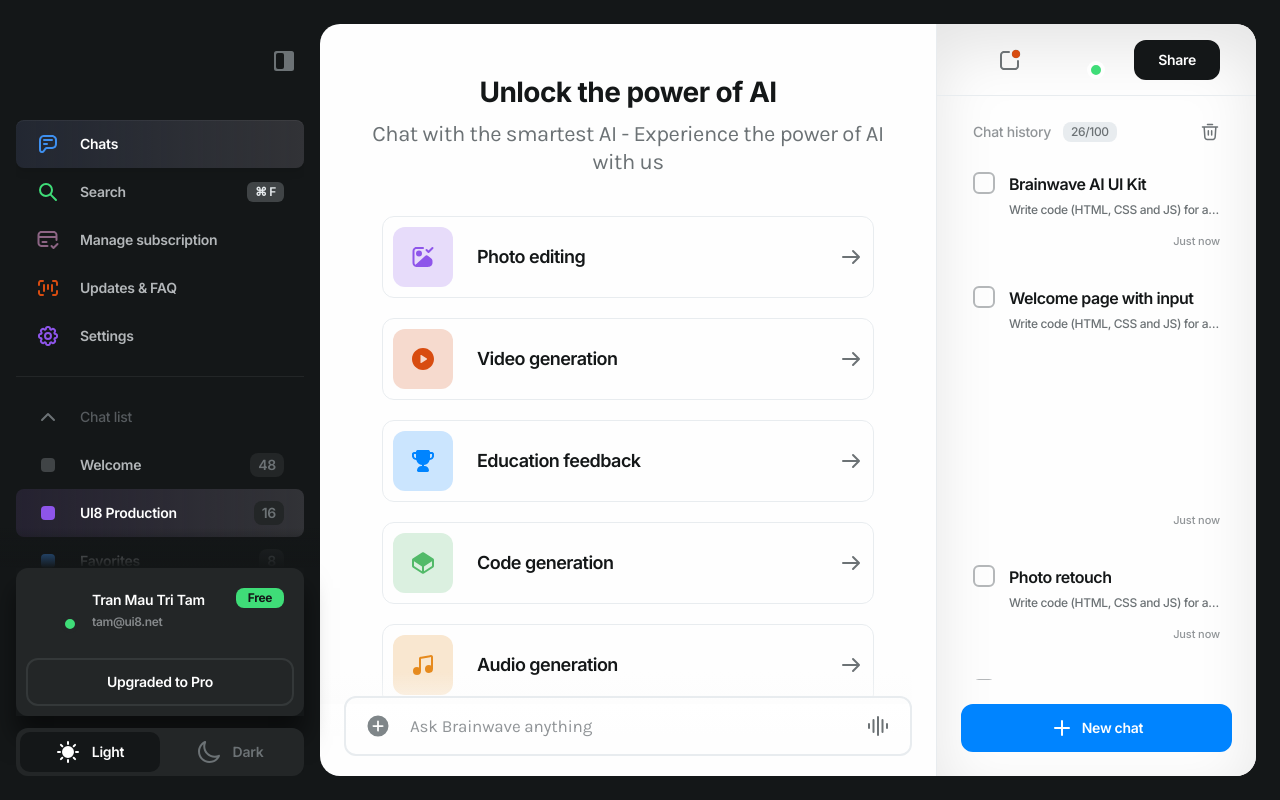
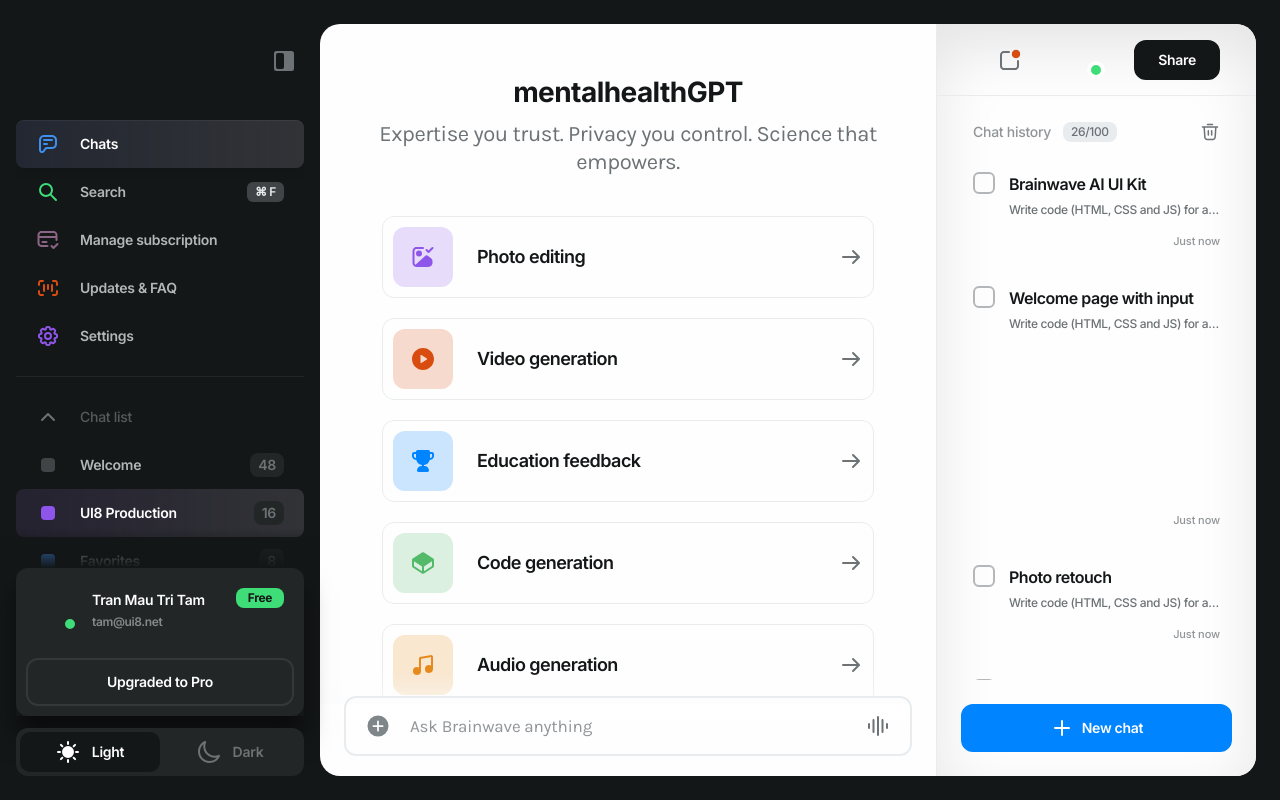
Before and after one commit to aidX-AG/mentalhealth-GPT, a Next.js app: page / in a window 1280 px wide. Built offline with nearby package versions, Linux system fonts and the light colour scheme; what @rvxlab/tailwind-plugin-ios-full-height would draw is missing.

Commit message:
feat: updated homepage tagline for mental health specialization and privacy

```diff
--- a/templates/HomePage/Main/index.tsx
+++ b/templates/HomePage/Main/index.tsx
@@ -14,11 +14,10 @@ const Main = ({}: MainProps) => {
             <div className="grow px-10 py-20 overflow-y-auto scroll-smooth scrollbar-none 2xl:py-12 md:px-4 md:pt-0 md:pb-6">
                 <div className="mb-10 text-center">
                     <div className="h3 leading-[4rem] 2xl:mb-2 2xl:h4">
-                        Unlock the power of AI
+                        mentalhealthGPT
                     </div>
                     <div className="body1 text-n-4 2xl:body1S">
-                        Chat with the smartest AI - Experience the power of AI
-                        with us
+                        Expertise you trust. Privacy you control. Science that empowers.
                     </div>
                 </div>
                 <Menu className="max-w-[30.75rem] mx-auto" items={navigation} />
```
